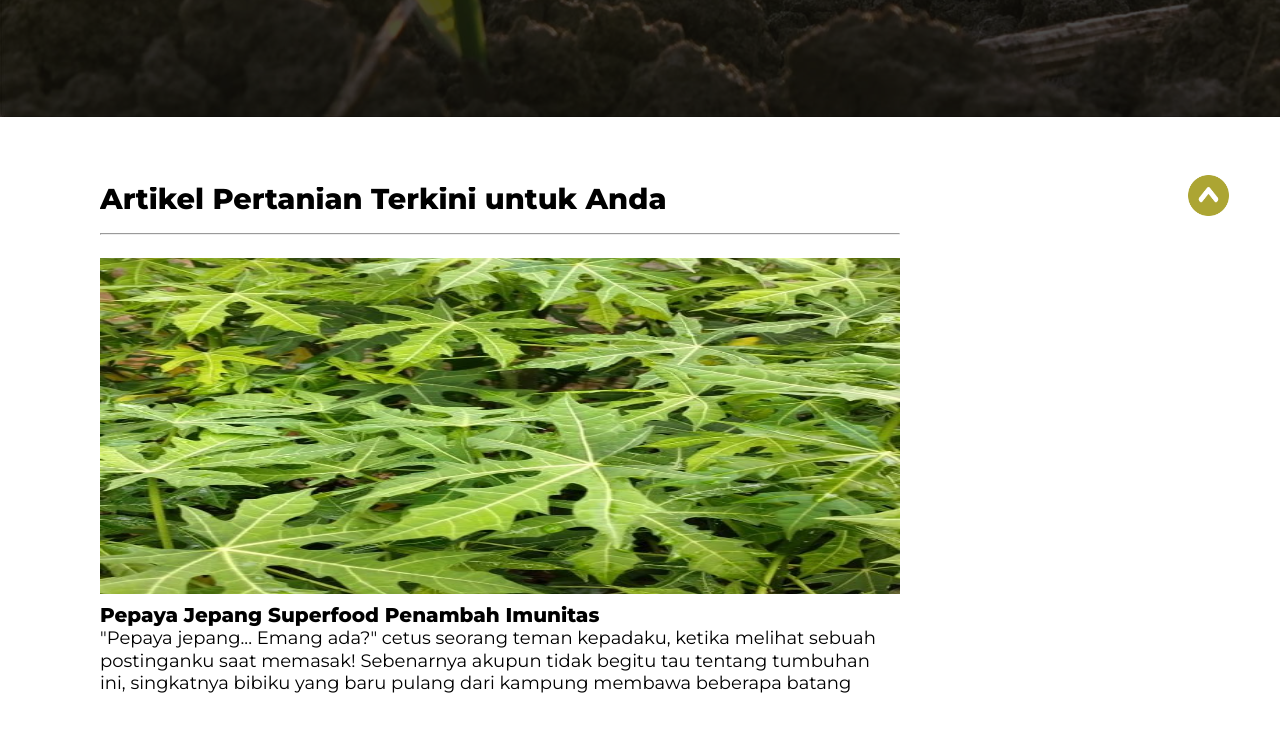
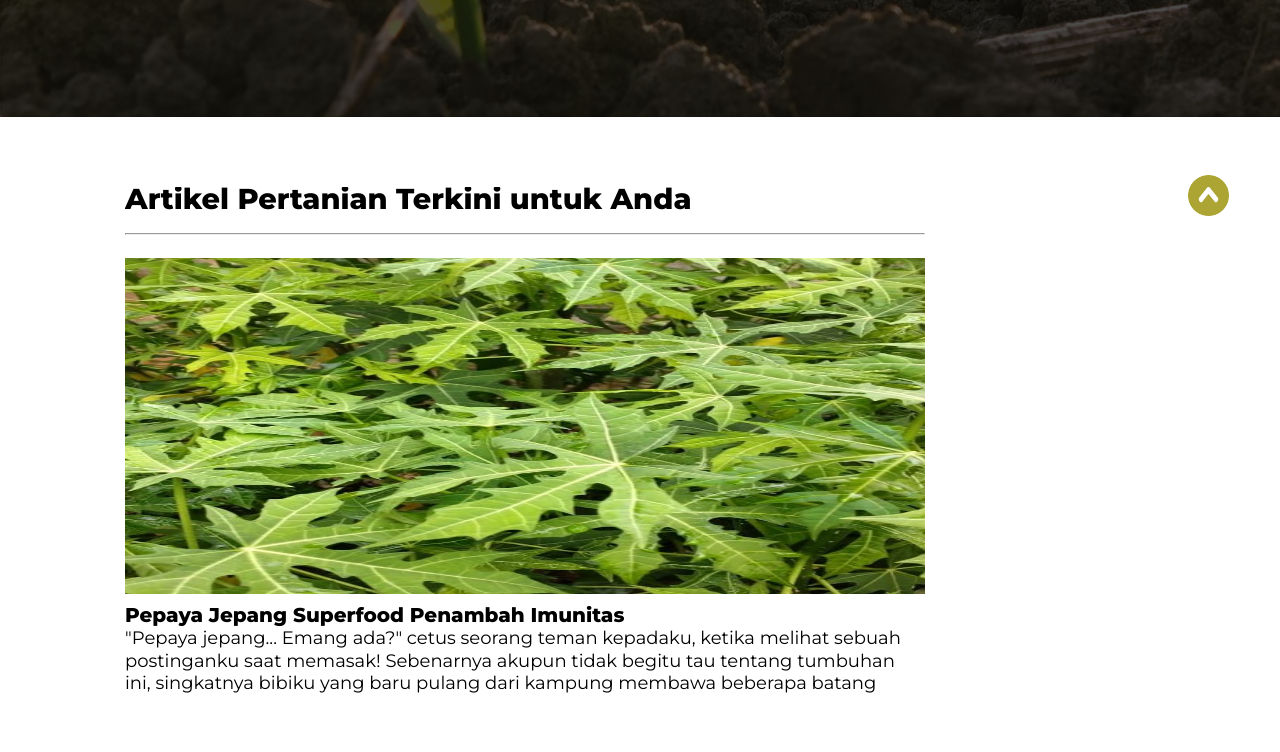
Before and after one commit to mhdfajarz/ricobasyar, a plain HTML site: page artikel-home.html in a window 1280 px wide. Shown: the part 683-1435 px from the top of the page. Drawn offline with Linux system fonts and the light colour scheme.

Commit message:
forth commit

```diff
--- a/CSS/artikel-home.css
+++ b/CSS/artikel-home.css
@@ -114,7 +114,7 @@ html {
 
 .artikel {
     padding-top: 70px;
-    padding-left: 100px;
+    padding-left: 125px;
     width: 85%;
 }
 
```
